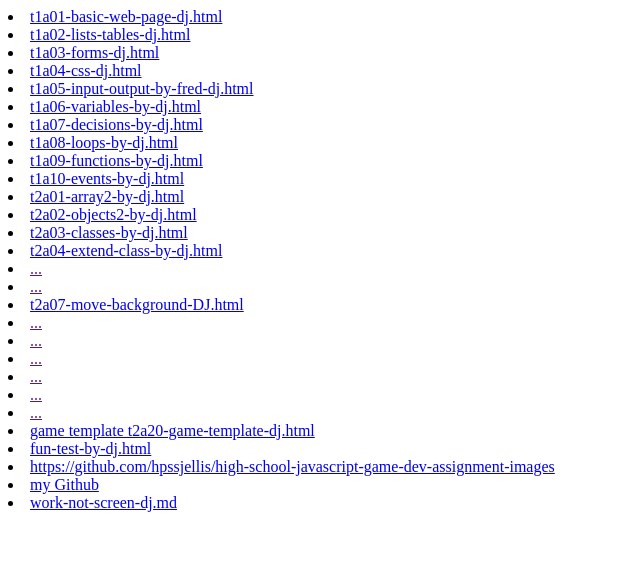
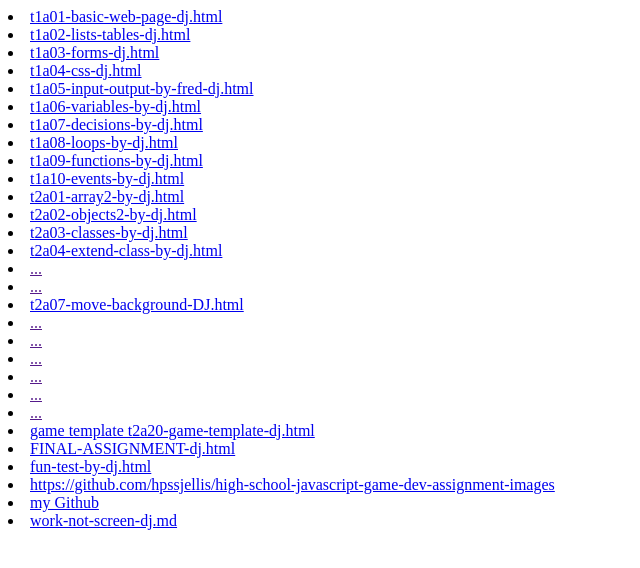
Before and after one commit to ibench205/game-dev-2023-2024, a plain HTML site: page public/index.html in a window 1280 px wide. Shown: the whole page, without its empty margins (0-640 px from the left). Drawn offline with Linux system fonts and the light colour scheme.

Commit message:
Update index.html

```diff
--- a/public/index.html
+++ b/public/index.html
@@ -22,6 +22,7 @@
 <li><a href="">...</a>
 <li><a href="">...</a>
 <li><a href="t2a20-game-template-dj.html">game template  t2a20-game-template-dj.html</a>
+<li><a href="FINAL-ASSIGNMENT-dj.html">FINAL-ASSIGNMENT-dj.html</a>
 <li><a href="fun-test-by-dj.html">fun-test-by-dj.html</a>
 <li><a href="https://github.com/hpssjellis/high-school-javascript-game-dev-assignment-images">https://github.com/hpssjellis/high-school-javascript-game-dev-assignment-images</a>
 <li><a href="https://github.com/ibench205/game-dev-2023-2024/tree/main">my Github</a>
```
